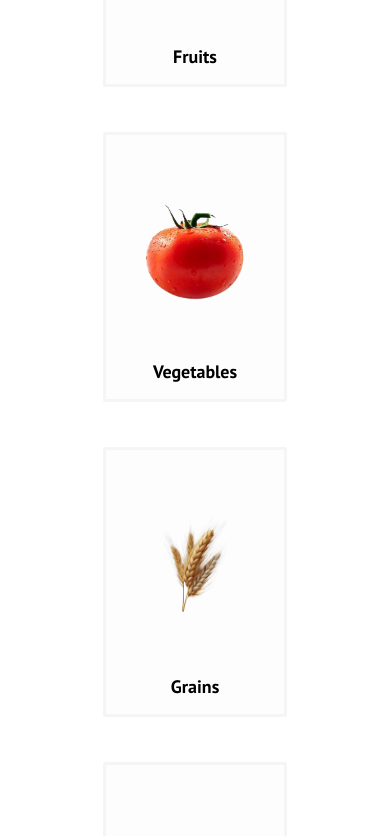
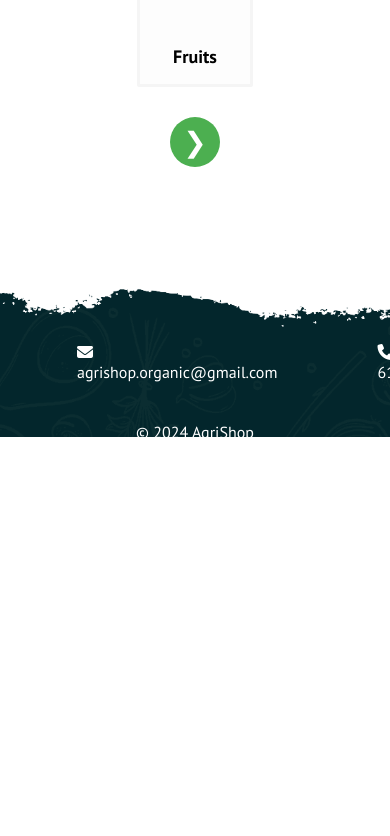
Before and after one commit to MKristinaa/AgriShop-React, a React (Create React App) app: page / in a window 390 px wide. Shown: the part 3360-4196 px from the top of the page. After the commit the page ends 3802 px from the top, so only its background shows below. Built offline with nearby package versions, Linux system fonts and the light colour scheme.

Commit message:
Updated Home.css for better responsiveness

```diff
--- a/src/components/pages/Home.js
+++ b/src/components/pages/Home.js
@@ -12,17 +12,33 @@ const categories = [
     { name: 'Dairy Products', img: require('../../images/dairy.png') },
     { name: 'Meat & Poultry', img: require('../../images/meat3.png') },
     { name: 'Honey & Beekeeping Products', img: require('../../images/med3.png') },
-    { name: 'Herbs & Spices', img: require('../../images/herbs.png') }, // nova
-    { name: 'Nuts & Seeds', img: require('../../images/nuts.png') }, // nova
-    { name: 'Beverages', img: require('../../images/beverages.png') }, // nova
-    { name: 'Others', img: require('../../images/other.png') } // promenjeno ime sa "Other" na "Others"
+    { name: 'Herbs & Spices', img: require('../../images/herbs.png') },
+    { name: 'Nuts & Seeds', img: require('../../images/nuts.png') },
+    { name: 'Beverages', img: require('../../images/beverages.png') },
+    { name: 'Others', img: require('../../images/other.png') }
 ];
-
 
 function Home() {
     const [user, setUser] = useState(null);
     const [startIndex, setStartIndex] = useState(0);
-    const visibleCount = 4;
+    const [visibleCount, setVisibleCount] = useState(4); // ✅ dinamičan broj vidljivih proizvoda
+
+    // 🧠 Promena broja vidljivih proizvoda po veličini ekrana
+    useEffect(() => {
+        const updateVisibleCount = () => {
+            if (window.innerWidth <= 600) {
+                setVisibleCount(1);
+            } else if (window.innerWidth <= 992) {
+                setVisibleCount(2);
+            } else {
+                setVisibleCount(4);
+            }
+        };
+
+        updateVisibleCount();
+        window.addEventListener('resize', updateVisibleCount);
+        return () => window.removeEventListener('resize', updateVisibleCount);
+    }, []);
 
     const handlePrev = () => setStartIndex(prev => Math.max(prev - 1, 0));
     const handleNext = () => setStartIndex(prev => Math.min(prev + 1, categories.length - visibleCount));
@@ -112,7 +128,10 @@ function Home() {
                 <p>Discover our selection of fresh, locally-sourced products that bring the farm to your table.</p>
 
                 <div className="carousel-wrapper">
-                    <button className="carousel-arrow left" onClick={handlePrev} disabled={startIndex === 0}>&#10094;</button>
+                    <button className="carousel-arrow left" onClick={handlePrev} disabled={startIndex === 0}>
+                        &#10094;
+                    </button>
+
                     <div className="products">
                         {visibleCategories.map((cat, idx) => (
                             <Link key={idx} to={`/product?category=${cat.name}`} className="container-2-item category-links">
@@ -123,7 +142,14 @@ function Home() {
                             </Link>
                         ))}
                     </div>
-                    <button className="carousel-arrow right" onClick={handleNext} disabled={startIndex >= categories.length - visibleCount}>&#10095;</button>
+
+                    <button
+                        className="carousel-arrow right"
+                        onClick={handleNext}
+                        disabled={startIndex >= categories.length - visibleCount}
+                    >
+                        &#10095;
+                    </button>
                 </div>
             </div>
         </>
```
